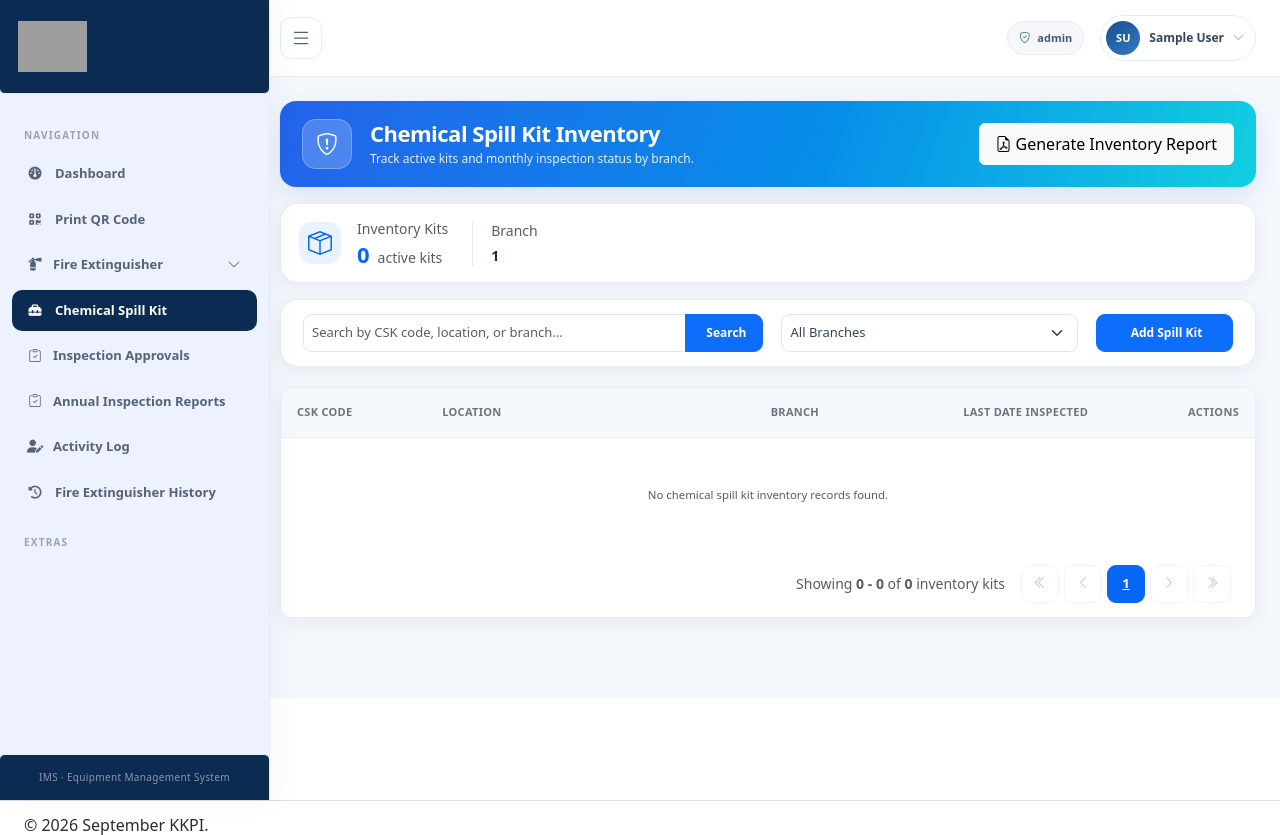
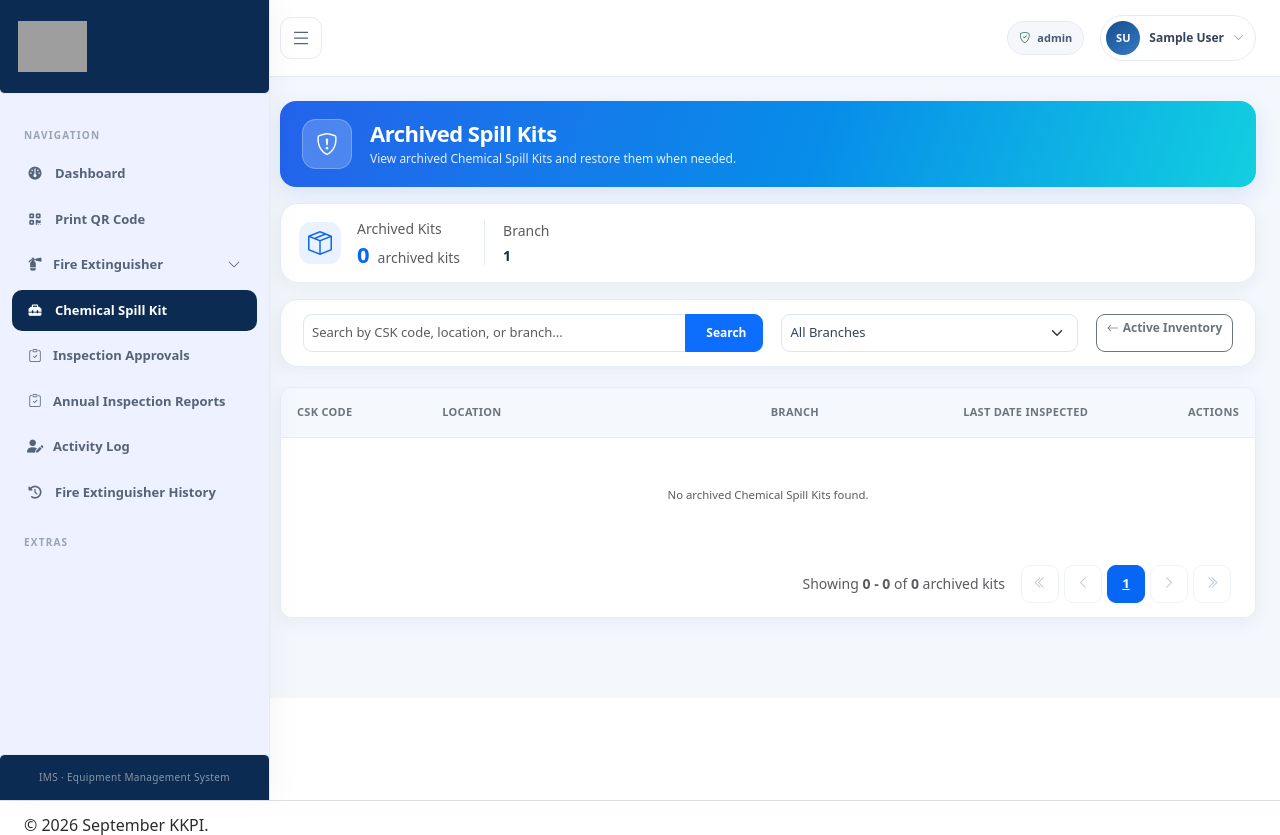
Before and after one commit to Jaja-D3v/fire-equipment-under-development, a PHP site: page /EMS_Home/chemical-spill-kit-inventory.php?view=archived in a window 1280 px wide. Shown: the top 835 px of the page. Run offline with PHP 8.4, Linux system fonts and the light colour scheme; the visitor is signed in with stand-in values (Sample User, id 1); data comes from the database, SQL or seed files in the repository; tables that the repository leaves empty hold one stand-in row (values such as "Sample post"); some libraries are stand-ins or nearby versions; grey boxes are pictures that could not be loaded.

Commit message:
Implemented Archived Chemical Spill Kit Inventory with role-based access, search, filtering, and Restore functionality.

```diff
--- a/backend/controller/ChemicalSpillKitController.php
+++ b/backend/controller/ChemicalSpillKitController.php
@@ -3,6 +3,12 @@ require_once __DIR__ . '/../authentication/SessionChecker.php';
 require_once __DIR__ . '/../model/ChemicalSpillKitModel.php';
 require_once __DIR__ . '/DropdownController.php';
 require_once __DIR__ . '/ActivityLogController.php';
+
+$isChemicalSpillKitAdmin = in_array(strtolower(trim((string) ($_SESSION['Role'] ?? ''))), array('admin', 'super admin'), true);
+if (($_GET['view'] ?? '') === 'archived' && !$isChemicalSpillKitAdmin) {
+    http_response_code(403);
+    exit('Archived Chemical Spill Kit Inventory is restricted to Admin and Super Admin users.');
+}
 
 // CSK-specific code endpoints follow the FE getNextCode/checkCode response pattern.
 if ($_SERVER['REQUEST_METHOD'] === 'GET') {
@@ -37,9 +43,20 @@ if ($_SERVER['REQUEST_METHOD'] === 'GET') {
 if ($_SERVER['REQUEST_METHOD'] === 'POST') {
 
     $cskAction = is_string($_POST['csk_action'] ?? 'add') ? trim($_POST['csk_action'] ?? 'add') : '';
-    if (!in_array($cskAction, ['add', 'edit', 'archive'], true)) {
+    if (!in_array($cskAction, ['add', 'edit', 'archive', 'restore'], true)) {
         http_response_code(400);
         exit('Invalid inventory action.');
+    }
+    if ($cskAction === 'restore') {
+        if (!$isChemicalSpillKitAdmin) { http_response_code(403); exit('Access denied.'); }
+        $kitId = (int) ($_POST['chemical_spill_kit_id'] ?? 0);
+        $kitBranch = trim((string) ($_POST['branch'] ?? ''));
+        if ($kitId <= 0 || $kitBranch === '' || ($kitBranch === 'all')) { http_response_code(400); exit('Invalid restore request.'); }
+        $restoreScope = strtolower(trim((string) ($_SESSION['Role'] ?? ''))) === 'super admin' ? 'all' : trim((string) ($_SESSION['Branch'] ?? ''));
+        if ($restoreScope === '' || ($restoreScope !== 'all' && strcasecmp($restoreScope, $kitBranch) !== 0) || !restoreChemicalSpillKit($kitId, $restoreScope)) {
+            header('Location: ../../chemical-spill-kit-inventory.php?view=archived&restore=error'); exit;
+        }
+        header('Location: ../../chemical-spill-kit-inventory.php?view=archived&restore=success'); exit;
     }
     if ($cskAction === 'edit' || $cskAction === 'archive') {
         $isAdmin = in_array(strtolower(trim($_SESSION['Role'] ?? '')), ['admin', 'super admin'], true);
@@ -162,14 +179,19 @@ if ($isChemicalSpillKitAdmin) {
 }
 
 $search = trim($_GET['search'] ?? '');
+$cskArchivedView = ($_GET['view'] ?? '') === 'archived';
 $limit = 10;
 $currentPage = max(1, (int)($_GET['page'] ?? 1));
-$totalRecords = getChemicalSpillKitInventoryCount($branch, $search);
+$totalRecords = $cskArchivedView
+    ? getArchivedChemicalSpillKitCount($branch, $search)
+    : getChemicalSpillKitInventoryCount($branch, $search);
 $totalPages = max(1, (int)ceil($totalRecords / $limit));
 $currentPage = min($currentPage, $totalPages);
 $offset = ($currentPage - 1) * $limit;
 
-$chemicalSpillKits = getAllListChemicalSpill($branch, $limit, $offset, $search);
+$chemicalSpillKits = $cskArchivedView
+    ? getArchivedChemicalSpillKits($branch, $limit, $offset, $search)
+    : getAllListChemicalSpill($branch, $limit, $offset, $search);
 $branches = $isChemicalSpillKitAdmin ? getAllDropdownBranches() : [];
 
 
--- a/backend/model/ChemicalSpillKitModel.php
+++ b/backend/model/ChemicalSpillKitModel.php
@@ -97,6 +97,62 @@ function getChemicalSpillKitInventoryCount($branch, $search = '')
     mysqli_stmt_close($stmt);
 
     return (int)($row['total'] ?? 0);
+}
+
+function getArchivedChemicalSpillKits($branch, $limit = 10, $offset = 0, $search = '')
+{
+    global $conn;
+    $sql = "SELECT c.chemical_spill_kit_id, c.chemical_spill_kit_code, c.location, c.branch, c.archived,
+                   i.inspection_date AS last_date_inspected
+            FROM chemical_spill_kit_materials_inventory_tbl c
+            LEFT JOIN chemical_spill_kit_inspection_tbl i ON i.inspection_id = (
+                SELECT latest.inspection_id FROM chemical_spill_kit_inspection_tbl latest
+                WHERE latest.chemical_spill_kit_id = c.chemical_spill_kit_id AND latest.branch = c.branch
+                ORDER BY latest.inspection_date DESC, latest.inspection_id DESC LIMIT 1)
+            WHERE (? = 'all' OR c.branch = ?) AND c.archived = 1
+              AND (? = '' OR c.chemical_spill_kit_code LIKE ? OR c.location LIKE ? OR c.branch LIKE ?)
+            ORDER BY c.chemical_spill_kit_code ASC LIMIT ? OFFSET ?";
+    $stmt = mysqli_prepare($conn, $sql);
+    try {
+        $like = '%' . $search . '%';
+        mysqli_stmt_bind_param($stmt, 'ssssssii', $branch, $branch, $search, $like, $like, $like, $limit, $offset);
+        mysqli_stmt_execute($stmt);
+        $result = mysqli_stmt_get_result($stmt);
+        $rows = mysqli_fetch_all($result, MYSQLI_ASSOC);
+        mysqli_free_result($result);
+        foreach ($rows as &$row) $row = attachChemicalSpillKitMaterials($row);
+        unset($row);
+        return $rows;
+    } finally { mysqli_stmt_close($stmt); }
+}
+
+function getArchivedChemicalSpillKitCount($branch, $search = '')
+{
+    global $conn;
+    $sql = "SELECT COUNT(*) AS total FROM chemical_spill_kit_materials_inventory_tbl
+            WHERE (? = 'all' OR branch = ?) AND archived = 1
+              AND (? = '' OR chemical_spill_kit_code LIKE ? OR location LIKE ? OR branch LIKE ?)";
+    $stmt = mysqli_prepare($conn, $sql);
+    try {
+        $like = '%' . $search . '%';
+        mysqli_stmt_bind_param($stmt, 'ssssss', $branch, $branch, $search, $like, $like, $like);
+        mysqli_stmt_execute($stmt);
+        $result = mysqli_stmt_get_result($stmt);
+        $row = mysqli_fetch_assoc($result);
+        mysqli_free_result($result);
+        return (int) ($row['total'] ?? 0);
+    } finally { mysqli_stmt_close($stmt); }
+}
+
+function restoreChemicalSpillKit($kitId, $branch)
+{
+    global $conn;
+    $stmt = mysqli_prepare($conn, 'UPDATE chemical_spill_kit_materials_inventory_tbl SET archived = 0 WHERE chemical_spill_kit_id = ? AND archived = 1 AND (? = \'all\' OR branch = ?)');
+    if (!$stmt) return false;
+    try {
+        mysqli_stmt_bind_param($stmt, 'iss', $kitId, $branch, $branch);
+        return mysqli_stmt_execute($stmt) && mysqli_stmt_affected_rows($stmt) === 1;
+    } finally { mysqli_stmt_close($stmt); }
 }
 
 
--- a/chemical-spill-kit-inventory.php
+++ b/chemical-spill-kit-inventory.php
@@ -37,11 +37,11 @@ require_once 'backend/controller/ChemicalSpillKitController.php';
         <div class="inspection-hero-title">
           <div class="inspection-hero-icon"><i class="bi bi-shield-exclamation"></i></div>
           <div>
-            <h1>Chemical Spill Kit Inventory</h1>
-            <p>Track active kits and monthly inspection status by branch.</p>
+            <h1><?= !empty($cskArchivedView) ? 'Archived Spill Kits' : 'Chemical Spill Kit Inventory' ?></h1>
+            <p><?= !empty($cskArchivedView) ? 'View archived Chemical Spill Kits and restore them when needed.' : 'Track active kits and monthly inspection status by branch.' ?></p>
           </div>
         </div>
-        <?php if (in_array(strtolower(trim($_SESSION['Role'] ?? '')), ['admin', 'super admin'], true)): ?>
+        <?php if (empty($cskArchivedView) && in_array(strtolower(trim($_SESSION['Role'] ?? '')), ['admin', 'super admin'], true)): ?>
           <button type="button" id="generateCskInventoryReportBtn" class="btn btn-light px-3 py-2"
             data-branch="<?= htmlspecialchars($selectedBranch, ENT_QUOTES, 'UTF-8') ?>">
             <i class="bi bi-file-earmark-pdf me-1"></i>Generate Inventory Report
@@ -59,10 +59,10 @@ require_once 'backend/controller/ChemicalSpillKitController.php';
                   <i class="bi bi-box-seam fs-4"></i>
                 </div>
                 <div>
-                  <div class="text-body-secondary small mb-1">Inventory Kits</div>
+                  <div class="text-body-secondary small mb-1"><?= !empty($cskArchivedView) ? 'Archived Kits' : 'Inventory Kits' ?></div>
                   <div class="d-flex align-items-baseline gap-2">
                     <span class="csk-summary-count"><?= number_format($totalRecords) ?></span>
-                    <span class="small text-body-secondary">active kits</span>
+                    <span class="small text-body-secondary"><?= !empty($cskArchivedView) ? 'archived kits' : 'active kits' ?></span>
                   </div>
                 </div>
               </div>
@@ -125,8 +125,13 @@ require_once 'backend/controller/ChemicalSpillKitController.php';
               </div>
             <?php endif; ?>
 
+            <?php if (!empty($cskArchivedView) && in_array(strtolower(trim($_SESSION['Role'] ?? '')), ['admin', 'super admin'], true)): ?>
+              <div class="csk-add-field">
+                <a href="chemical-spill-kit-inventory.php" class="btn btn-outline-secondary btn-sm w-100 text-nowrap"><i class="bi bi-arrow-left me-1"></i>Active Inventory</a>
+              </div>
+            <?php else: ?>
             <!-- Add Chemical Spill Kit -->
-            <div class="csk-add-field">
+            <div class="csk-add-field d-flex gap-2">
               <button
                 type="button"
                 class="btn btn-primary btn-sm w-100 text-nowrap"
@@ -135,7 +140,11 @@ require_once 'backend/controller/ChemicalSpillKitController.php';
                 <i class="cil-plus me-1"></i>
                 Add Spill Kit
               </button>
+              <?php if (in_array(strtolower(trim($_SESSION['Role'] ?? '')), ['admin', 'super admin'], true)): ?>
+                <a href="chemical-spill-kit-inventory.php?view=archived" class="btn btn-outline-secondary btn-sm text-nowrap"><i class="bi bi-archive me-1"></i>Archived</a>
+              <?php endif; ?>
             </div>
+            <?php endif; ?>
           </form>
         </div>
       </section>
@@ -175,16 +184,19 @@ require_once 'backend/controller/ChemicalSpillKitController.php';
                       <?php endif; ?>
                     </td>
                     <td class="px-3 text-end">
-                      <button type="button" class="btn btn-primary btn-sm" data-bs-toggle="modal" data-bs-target="#viewCskModal-<?= (int)$kit['chemical_spill_kit_id'] ?>">
-                        <i class="bi bi-eye me-1"></i>View Details
-                      </button>
+                      <button type="button" class="btn btn-primary btn-sm" data-bs-toggle="modal" data-bs-target="#viewCskModal-<?= (int)$kit['chemical_spill_kit_id'] ?>"><i class="bi bi-eye me-1"></i>View Details</button>
+                      <?php if (!empty($cskArchivedView) && in_array(strtolower(trim($_SESSION['Role'] ?? '')), ['admin', 'super admin'], true)): ?>
+                        <form method="post" action="backend/controller/ChemicalSpillKitController.php" class="d-inline" onsubmit="return confirm('Are you sure you want to restore this Chemical Spill Kit? It will be moved back to Active Inventory.');">
+                          <input type="hidden" name="csk_action" value="restore"><input type="hidden" name="chemical_spill_kit_id" value="<?= (int)$kit['chemical_spill_kit_id'] ?>"><input type="hidden" name="branch" value="<?= htmlspecialchars((string)$kit['branch'], ENT_QUOTES, 'UTF-8') ?>"><button type="submit" class="btn btn-success btn-sm"><i class="bi bi-arrow-counterclockwise me-1"></i>Restore</button>
+                        </form>
+                      <?php endif; ?>
                     </td>
                   </tr>
                 <?php endforeach; ?>
               <?php else: ?>
                 <tr>
                   <td colspan="5" class="text-center py-5">
-                    <div class="text-body-secondary small">No chemical spill kit inventory records found.</div>
+                    <div class="text-body-secondary small"><?= !empty($cskArchivedView) ? 'No archived Chemical Spill Kits found.' : 'No chemical spill kit inventory records found.' ?></div>
                   </td>
                 </tr>
               <?php endif; ?>
@@ -199,7 +211,7 @@ require_once 'backend/controller/ChemicalSpillKitController.php';
             <span class="small text-body-secondary">
               Showing
               <strong><?= $totalRecords > 0 ? (($currentPage - 1) * $limit + 1) : 0 ?> - <?= min($currentPage * $limit, $totalRecords) ?></strong>
-              of <strong><?= number_format($totalRecords) ?></strong> inventory kits
+              of <strong><?= number_format($totalRecords) ?></strong> <?= !empty($cskArchivedView) ? 'archived kits' : 'inventory kits' ?>
             </span>
             <div class="d-flex flex-wrap align-items-center gap-2">
               <?php
--- a/partials/edit-chemical-spill-kit-check-sheet.php
+++ b/partials/edit-chemical-spill-kit-check-sheet.php
@@ -97,14 +97,18 @@
              </section>
            </div>
            <div class="modal-footer csk-inventory-footer justify-content-between">
+             <?php if (empty($cskArchivedView)): ?>
                <button type="button" class="btn csk-btn-archive" data-csk-archive="archiveCskForm-<?= $kitId ?>" onclick="if (confirm('Archive this kit?')) document.getElementById(this.dataset.cskArchive).submit();">
                  <i class="bi bi-archive me-1"></i>Archive
                </button>
+             <?php endif; ?>
              <div class="d-flex gap-2">
                <button type="button" class="btn csk-btn-cancel" data-bs-dismiss="modal">Close</button>
+               <?php if (empty($cskArchivedView)): ?>
                  <button type="button" class="btn csk-btn-save" data-bs-dismiss="modal" data-bs-toggle="modal" data-bs-target="#editCskModal-<?= $kitId ?>">
                    <i class="bi bi-pencil-square me-1"></i>Edit
                  </button>
+               <?php endif; ?>
              </div>
            </div>
          </div>
```
Lines whose indentation alone changed are shown as unchanged.
